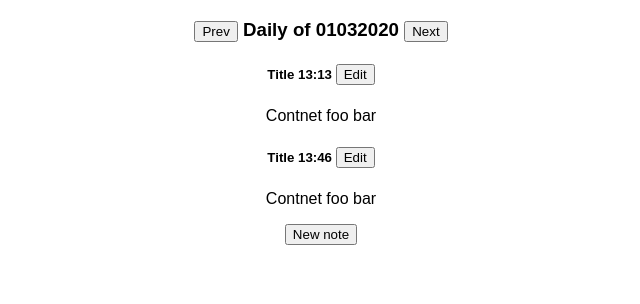
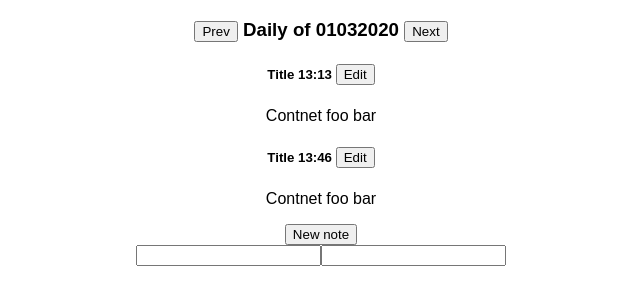
Before and after one commit to webskydavid/daily, a React (Create React App) app: page / in a window 1280 px wide. Shown: the top 304 px of the page, without its empty margins (319-959 px from the left). Built offline with nearby package versions, Linux system fonts and the light colour scheme.

Commit message:
Package json update and App component

```diff
--- a/package.json
+++ b/package.json
@@ -1,5 +1,5 @@
 {
-  "name": "daily",
+  "name": "daily-app",
   "version": "1.0.0",
   "description": "",
   "keywords": [],
--- a/src/App.js
+++ b/src/App.js
@@ -35,10 +35,20 @@ const DayComponent = () => {
   );
 };
 
+const NoteForm = () => {
+  return (
+    <div>
+      <input type="text" />
+      <input type="text" />
+    </div>
+  );
+};
+
 export default function App() {
   return (
     <div className="App">
       <DayComponent />
+      <NoteForm />
     </div>
   );
 }
```
